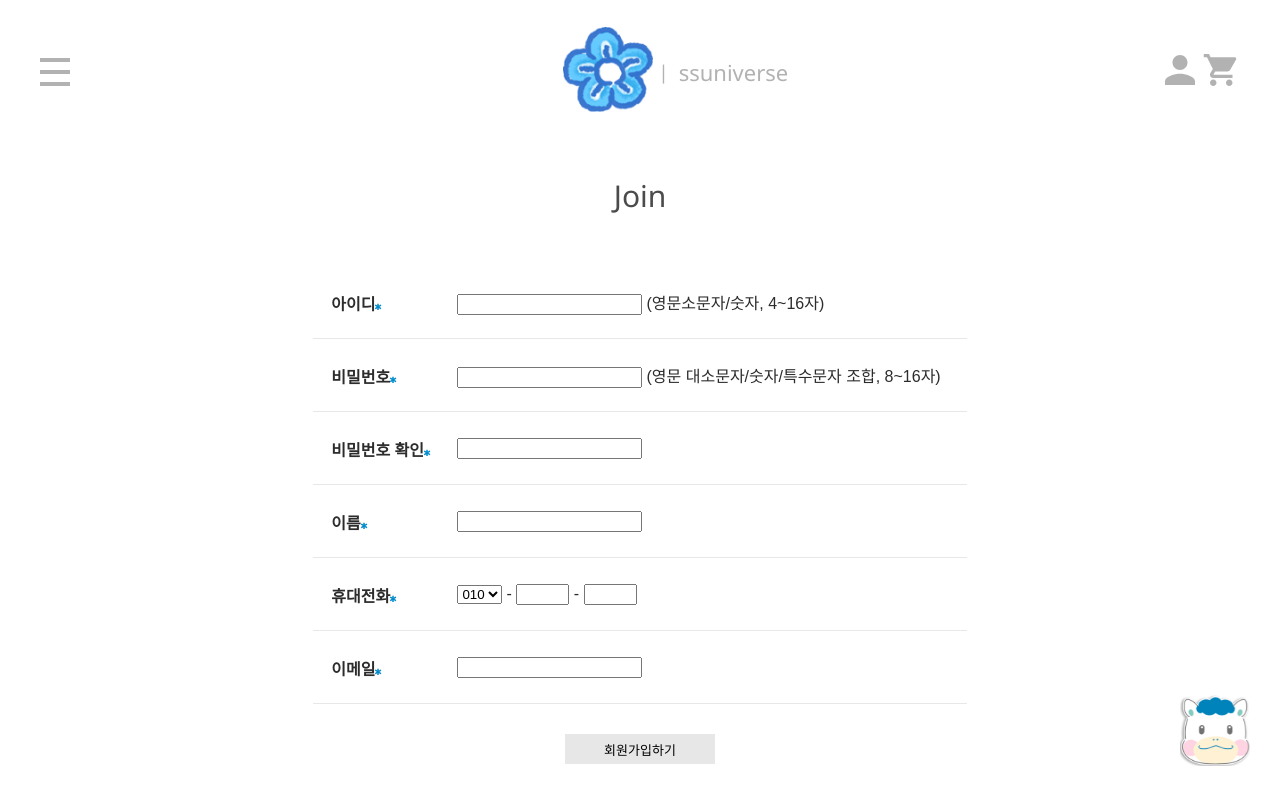
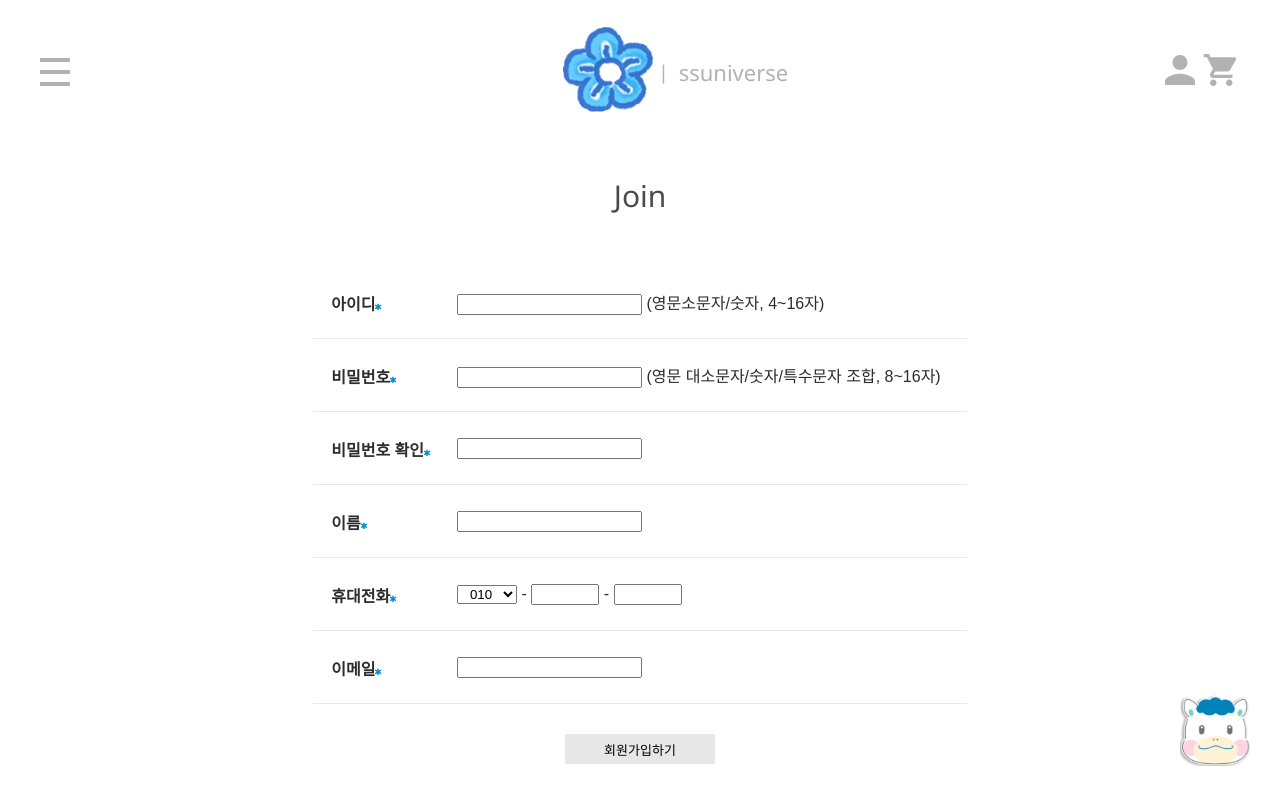
Before and after one commit to ssunivs/front-ssunivs-store, a React (Create React App) app: page /Join in a window 1280 px wide. Shown: the top 800 px of the page. Built offline with nearby package versions, Linux system fonts and the light colour scheme.

Commit message:
editProfile 수정

```diff
--- a/src/pages/EditProfile.module.css
+++ b/src/pages/EditProfile.module.css
@@ -30,7 +30,7 @@
 }
 
 .userMobile{
-    width: 45px;
+    width: 60px;
     text-align: center;
 }
 
```
